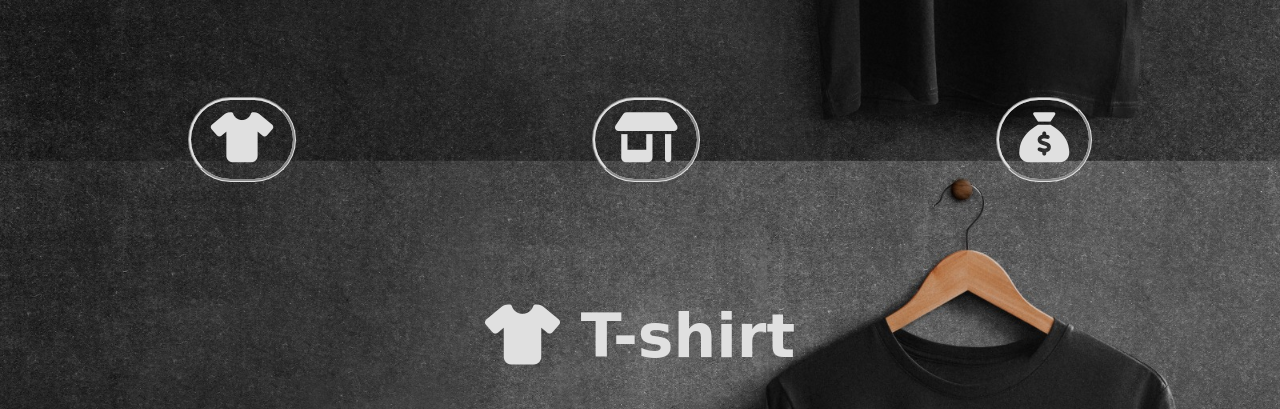
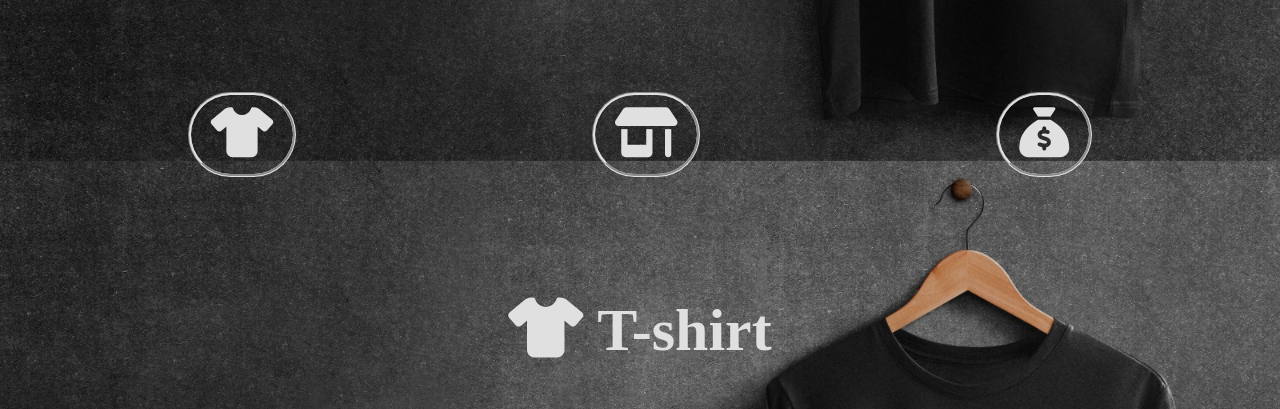
Before and after one commit to raad-rushdi/Test, a plain HTML site: page index.html in a window 1280 px wide. Shown: the part 692-1101 px from the top of the page. Drawn offline with Linux system fonts and the light colour scheme.

Commit message:
style.css

```diff
--- a/style.css
+++ b/style.css
@@ -1,7 +1,7 @@
 *{
     padding: 0;
     margin: 0;
-    font-family: cursive;
+    font-family: Serif;
     scroll-behavior: smooth;
     scrollbar-width: none;
 }
```
